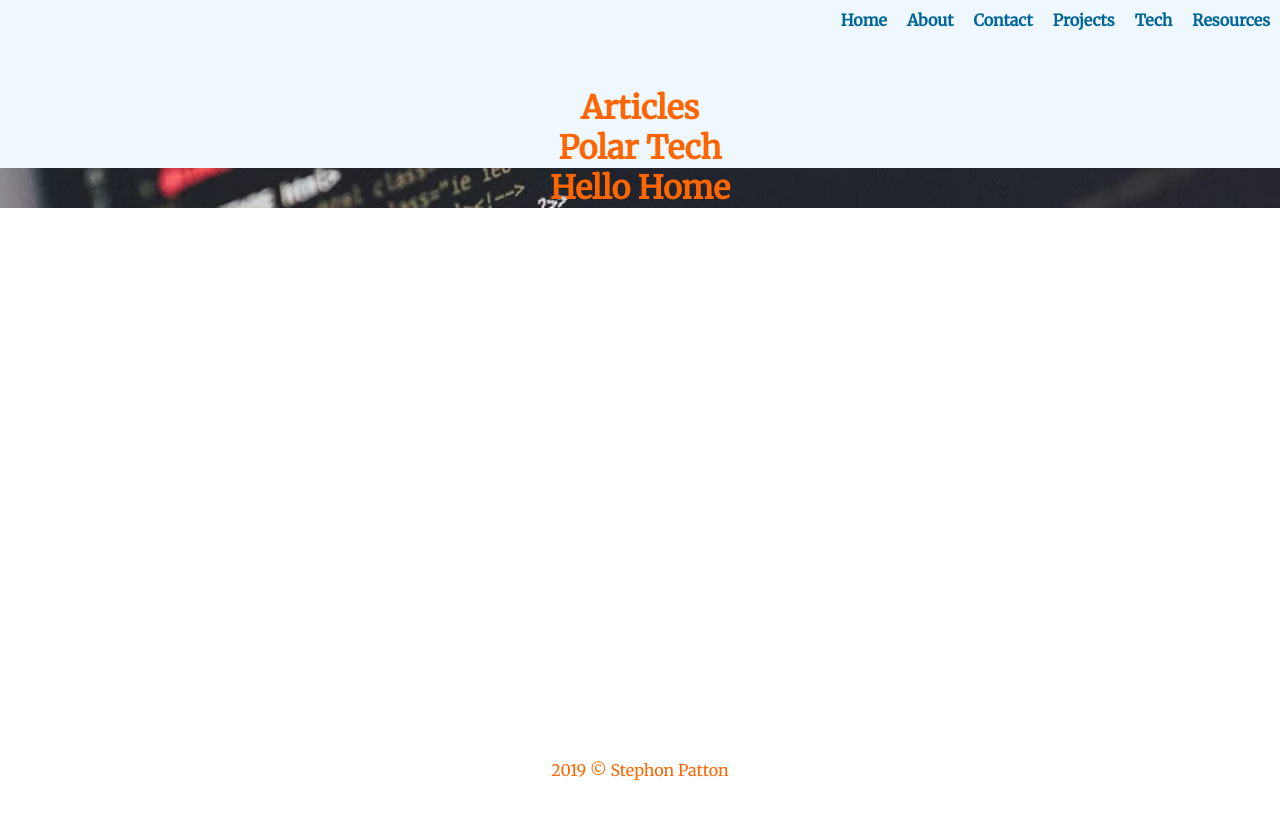
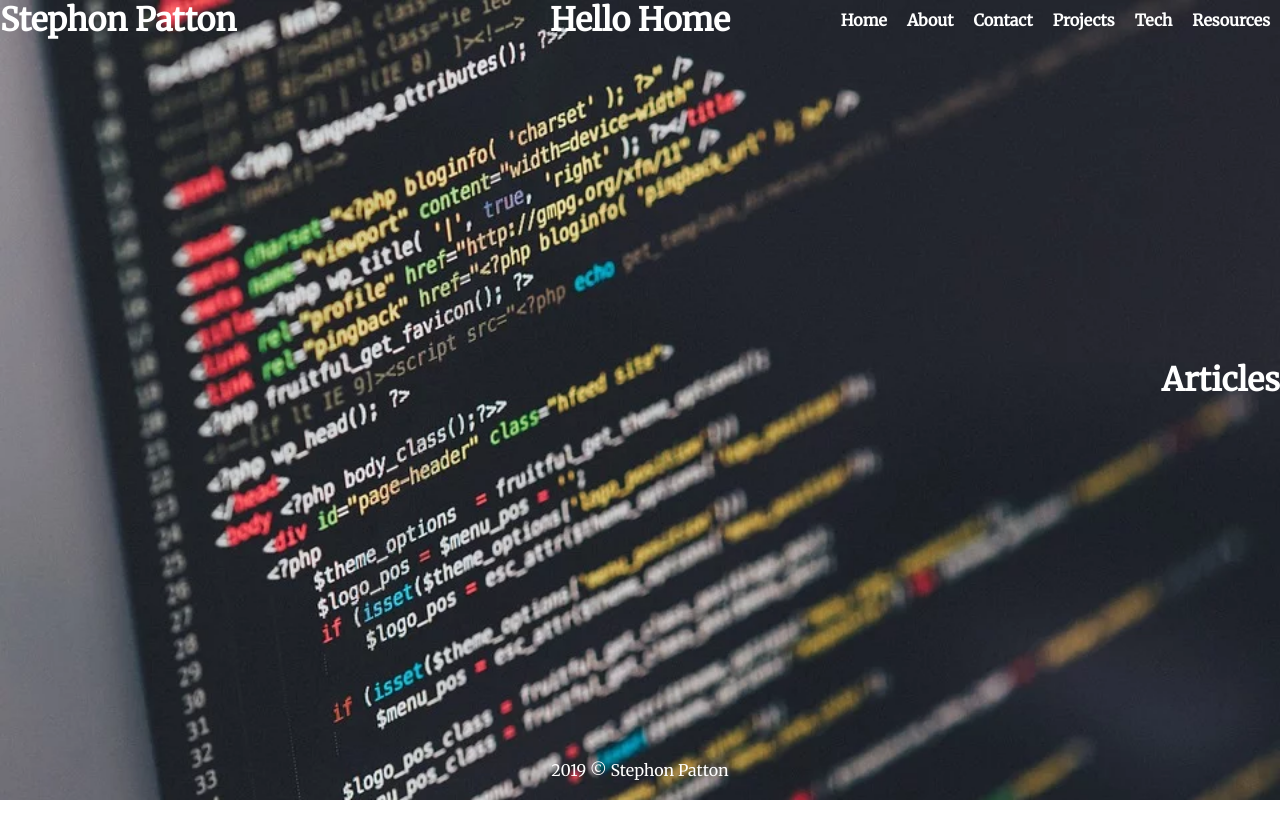
Before and after one commit to stephonpatton/portfolio, a React (Create React App) app: page / in a window 1280 px wide. Shown: the top 838 px of the page. Before the commit the page ends 800 px from the top, so only its background shows below. Built offline with nearby package versions, Linux system fonts and the light colour scheme.

Commit message:
- Fixed nav bar transparency - Background now spans the entire page - Changed orange font to white - Fixed footer as well - Added name as header

```diff
--- a/src/App.css
+++ b/src/App.css
@@ -2,15 +2,18 @@
 	margin: 0;
 	padding: 0;
 	font-family: 'Merriweather';
-	color: #ff6500;
+	/* color: #ff6500; */
+	color: white;
 }
 .App {
 	text-align: center;
 	background-color: aliceblue;
+	height: 100vh;
 }
 
 .home-comp {
 	/* height: 96vh; /*TODO: Change so footer can be responsive */
+	height: 100vh;
 	background-image: url("../src/imgs/code-1839406_960_720.webp");
 	background-repeat: no-repeat;
 	background-size: cover;
@@ -25,6 +28,9 @@
 	margin: 0 0 3em 0;
 	padding: 0;
 	list-style: none;
+}
+.nav-bar {
+	background-color: rgba(0, 0, 0, 0);
 }
 
 .nav-list li {
@@ -45,9 +51,16 @@
 .nav-list li a {
 	text-decoration: none;
 	font-weight: bold;
-	color: #069;
+	/* color: #069; */
+	/* color: white; */
 	font-family: 'Merriweather';
 	/* , 'Franklin Gothic Medium', 'Arial Narrow', Arial, sans-serif; */
+}
+.nav-cont {
+	padding: 0;
+	height: 0;
+	position: fixed;
+	right: 0;
 }
 
 /* .nav-list {
@@ -82,11 +95,17 @@
 	height: 40vmin;
 }
 
-/* .sidebar-cont {
+.sidebar-cont {
 	position: absolute;
 	right: 0;
 	bottom: 50%;
-} */
+}
+
+.header-cont {
+	position: fixed;
+	left: 0px;
+	top: 0px;
+}
 
 /* .App-header {
 	background-color: #282c34;
--- a/src/App.js
+++ b/src/App.js
@@ -12,24 +12,22 @@ import About from './pages/About';
 import Header from './components/Header';
 import Nav from './components/Nav';
 import Sidebar from './components/Sidebar';
-
+import Footer from './components/Footer';
 class App extends Component {
 	render() {
 		return (
 			<Router>
 				<div className="App">
+					<Header />
 					<Nav />
 					<Sidebar />
-					<Header />
 					<Route exact path="/" component={Home} />
 					<Route exact path="/contact" component={Contact} />
 					<Route exact path="/projects" component={Projects} />
 					<Route exact path="/tech" component={Tech} />
 					<Route exact path="/resources" component={Resources} />
 					<Route exact path="/about" component={About} />
-				</div>
-				<div className="footer-cont">
-					<footer className="footer">2019 &#169; Stephon Patton</footer>
+					<Footer />
 				</div>
 			</Router>
 		);
--- /dev/null
+++ b/src/components/Footer.js
@@ -0,0 +1,13 @@
+import React, { Component } from 'react';
+
+const Footer = () => {
+	return (
+		<div class="footer-cont">
+			<div className="footer-cont">
+				<footer className="footer">2019 &#169; Stephon Patton</footer>
+			</div>
+		</div>
+	);
+};
+
+export default Footer;
--- a/src/components/Header.js
+++ b/src/components/Header.js
@@ -4,8 +4,7 @@ import Image from 'react';
 const Header = () => {
 	return (
 		<div class="header-cont">
-			<div class="header-logo" />
-			<h1>Polar Tech</h1>
+			<h1>Stephon Patton</h1>
 		</div>
 	);
 };
--- a/src/components/Nav.js
+++ b/src/components/Nav.js
@@ -4,6 +4,7 @@ import { Link } from 'react-router-dom';
 const Nav = () => {
 	return (
 		<div class="nav-cont">
+			<div class="nav-bar">
 				<ul className="nav-list">
 					<li>
 						<Link activeClass="active" to="/" spy={true} smooth={true} offset={-70} duration={500}>
@@ -37,6 +38,7 @@ const Nav = () => {
 					</li>
 				</ul>
 			</div>
+		</div>
 	);
 };
 
```
Lines whose indentation alone changed are shown as unchanged.
